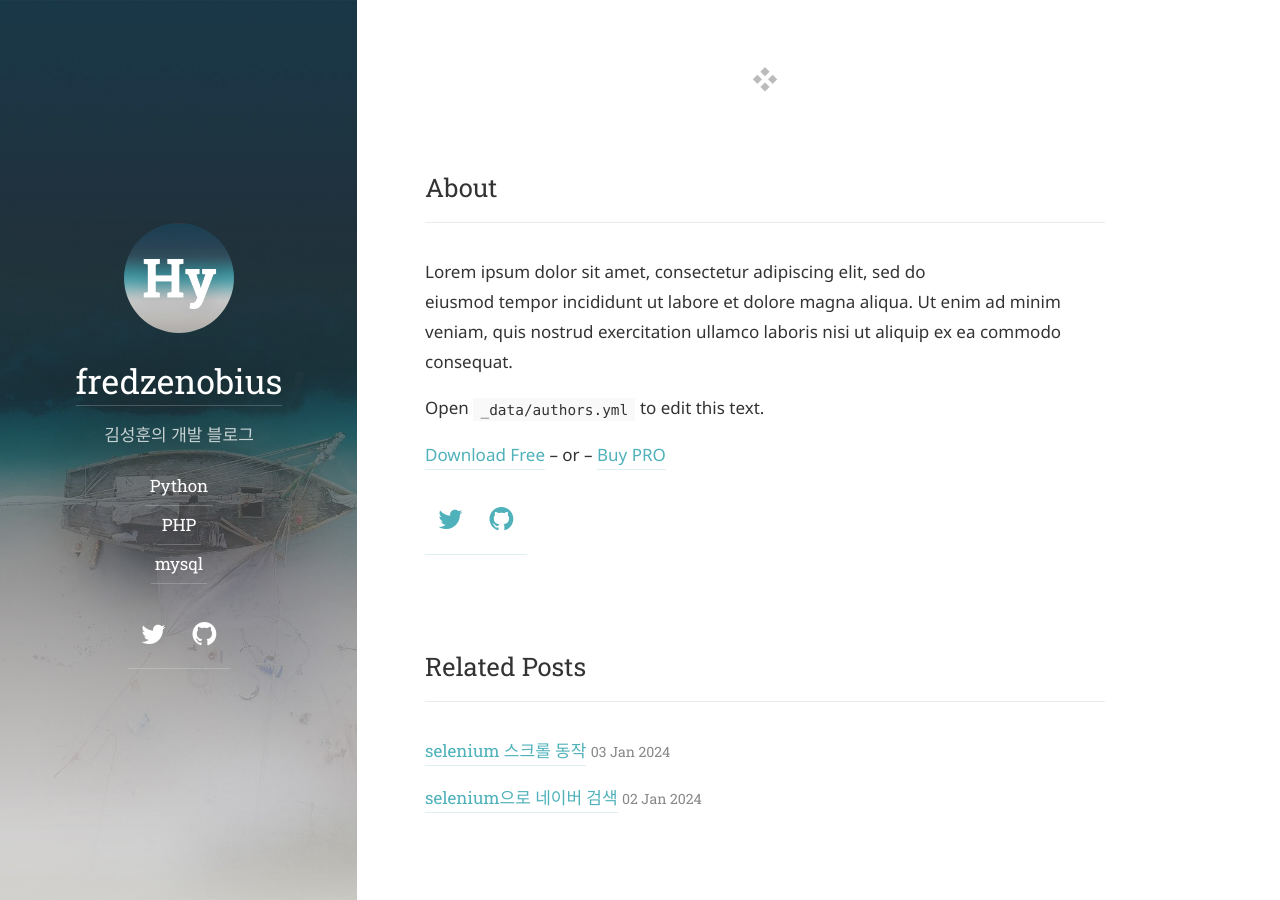
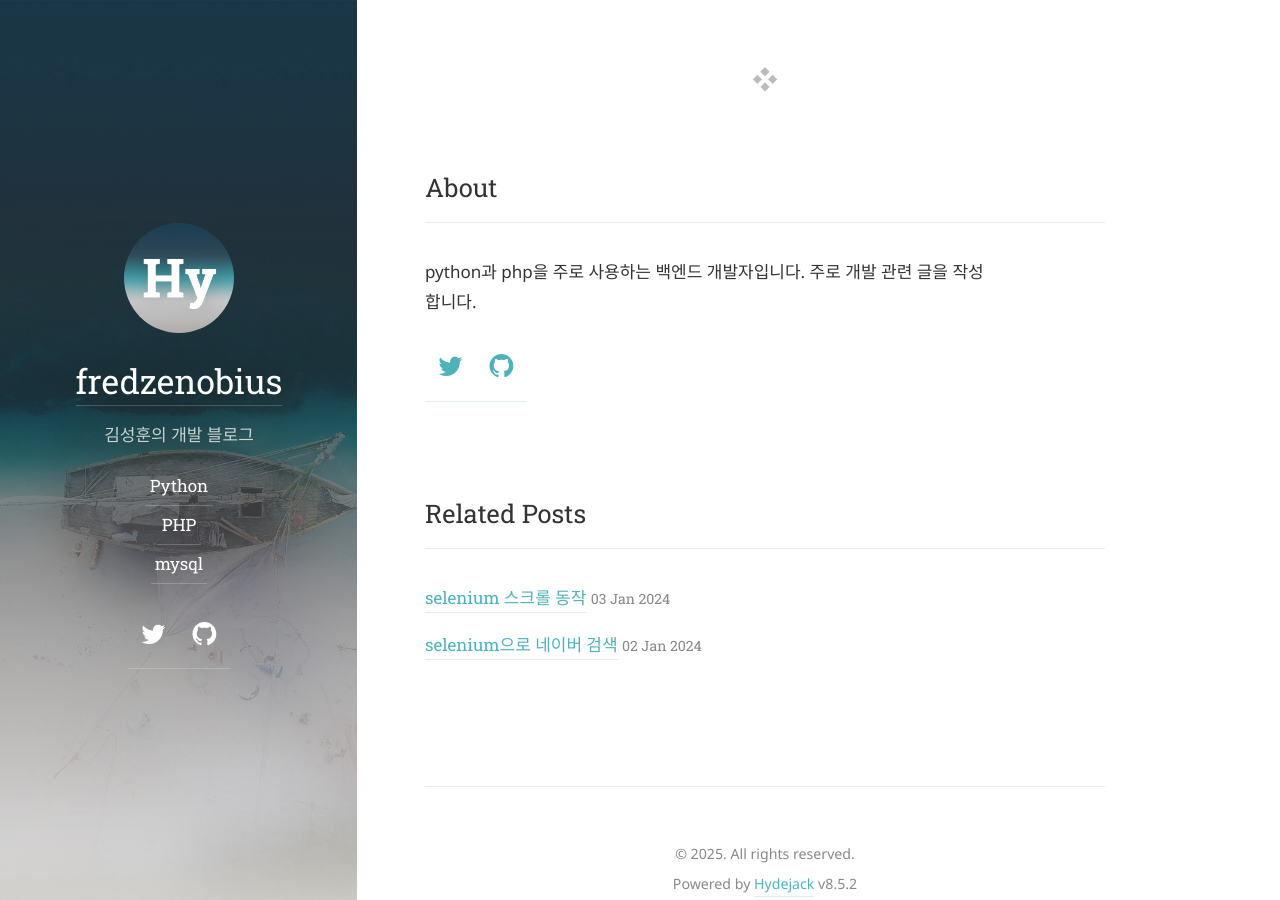
Before and after one commit to FredZenobius/fredzenobius.github.io, a Jekyll site: the page built from python/_posts/2024-01-01-selenium-naver-access.md, in a window 1280 px wide and 900 px high, scrolled down 711 px. Built offline with Jekyll 4.4.1, drawn with Linux system fonts in a browser that asks for light colours; some web fonts are replaced; a script that is not in the unit is left out.

Commit message:
edit about

```diff
--- a/_data/authors.yml
+++ b/_data/authors.yml
@@ -1,25 +1,30 @@
 # The primary author of this blog.
 # Must be the same as `author` in `_config.yml`.
 # Change `author1` to your shortname.
-author1:
-  name:              <firstname> <lastname>
-  email:             <mail@domain.tld>
+김성훈:
+  name:              SeongHun Kim
+  email:             joytoy390@gmail.com
 
   # Used at the bottom of each page and at the top of the `about` layout
   # Markdown enabled, can use multiple paragraphs (enabled by `|`)
-  about:             |
-    Lorem ipsum dolor sit amet, consectetur adipiscing elit,
-    sed do eiusmod tempor incididunt ut labore et dolore magna aliqua.
-    Ut enim ad minim veniam, quis nostrud exercitation ullamco laboris nisi ut aliquip ex ea commodo consequat.
 
-    Open `_data/authors.yml` to edit this text.
+  about:               |
+      python과 php을 주로 사용하는 백엔드 개발자입니다.
+      주로 개발 관련 글을 작성합니다.
 
-    [Download Free][kit]
-    -- or --
-    [Buy PRO][buy]
+  # about:             |
+  #   Lorem ipsum dolor sit amet, consectetur adipiscing elit,
+  #   sed do eiusmod tempor incididunt ut labore et dolore magna aliqua.
+  #   Ut enim ad minim veniam, quis nostrud exercitation ullamco laboris nisi ut aliquip ex ea commodo consequat.
 
-    [kit]: https://github.com/qwtel/hydejack-starter-kit/archive/v8.1.1.zip
-    [buy]: https://app.simplegoods.co/i/NATYVLYT
+  #   Open `_data/authors.yml` to edit this text.
+
+  #   [Download Free][kit]
+  #   -- or --
+  #   [Buy PRO][buy]
+
+  #   [kit]: https://github.com/qwtel/hydejack-starter-kit/archive/v8.1.1.zip
+  #   [buy]: https://app.simplegoods.co/i/NATYVLYT
 
   # This photo will be used in the about section
   picture:
@@ -72,20 +77,20 @@ author1:
     # paypal:          <username>
     # download:        <url>
 
-# Another author (optional)
-author2:
-  name:              <firtname> <lastname>
-  email:             <mail@domain.tld>
-  about:             |
-    Lorem ipsum dolor sit amet, consectetur adipiscing elit,
-    sed do eiusmod tempor incididunt ut labore et dolore magna aliqua.
-    Ut enim ad minim veniam, quis nostrud exercitation ullamco laboris nisi ut aliquip ex ea commodo consequat.
+# # Another author (optional)
+# author2:
+#   name:              <firtname> <lastname>
+#   email:             <mail@domain.tld>
+#   about:             |
+#     Lorem ipsum dolor sit amet, consectetur adipiscing elit,
+#     sed do eiusmod tempor incididunt ut labore et dolore magna aliqua.
+#     Ut enim ad minim veniam, quis nostrud exercitation ullamco laboris nisi ut aliquip ex ea commodo consequat.
 
-    Open `_data/authors.yml` to edit this text.
-  picture:           https://placehold.it/128x128
-  twitter:           <username>
-  github:            <username>
-  accent_color:      '#268bd2'
-  accent_image:
-    background:      '#202020'
-    overlay:         false
+#     Open `_data/authors.yml` to edit this text.
+#   picture:           https://placehold.it/128x128
+#   twitter:           <username>
+#   github:            <username>
+#   accent_color:      '#268bd2'
+#   accent_image:
+#     background:      '#202020'
+#     overlay:         false
```
